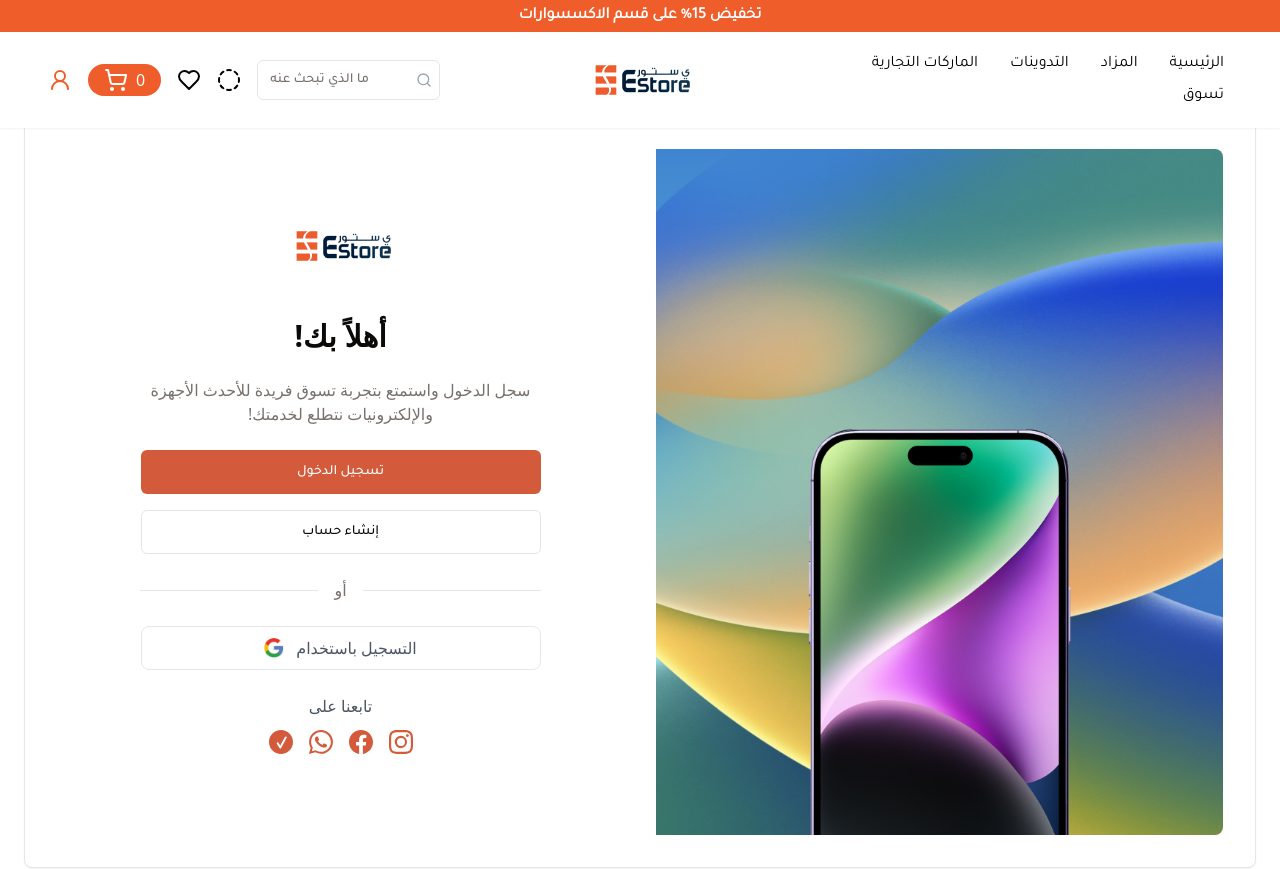
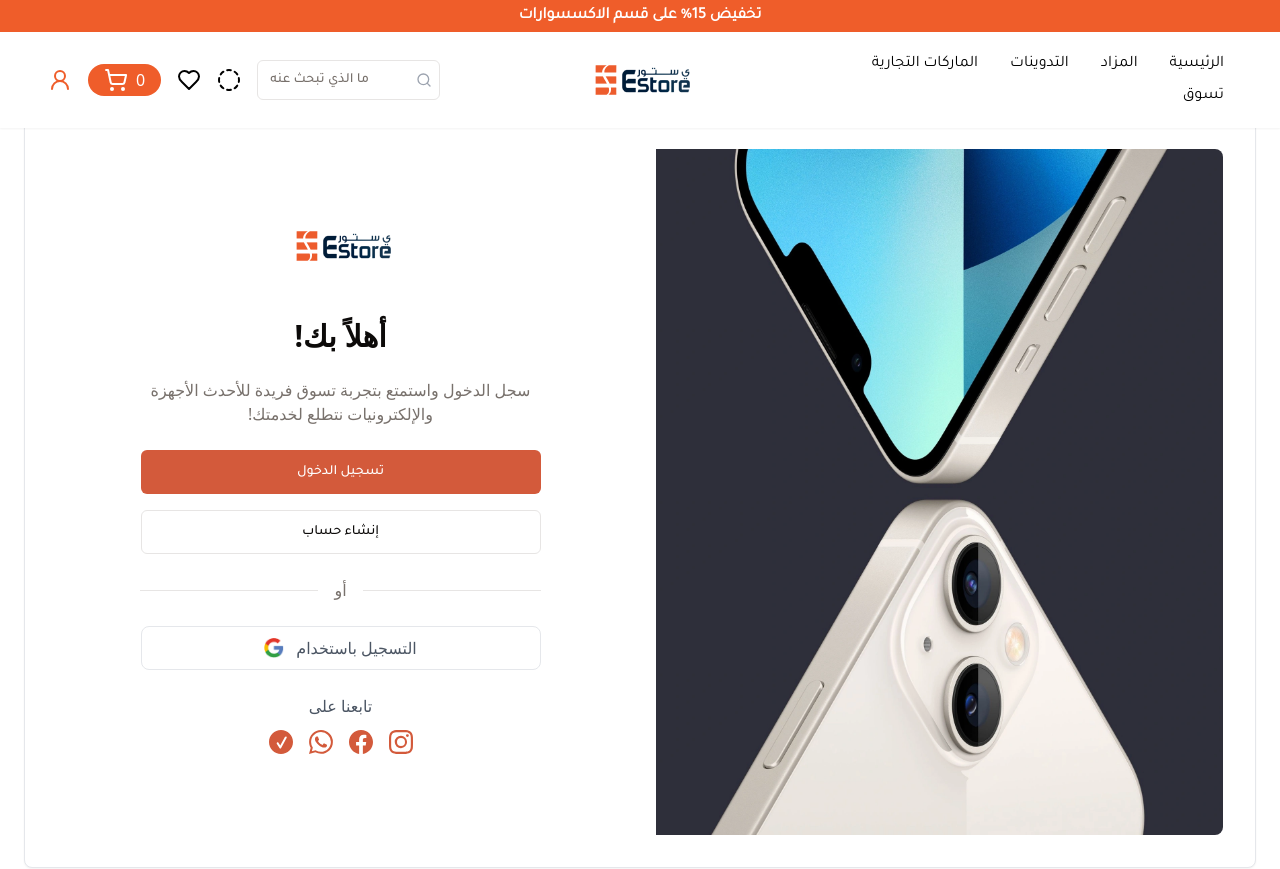
Before and after one commit to devhouse-org/e-store-frontend, a React (Vite) app: page /dashboard in a window 1280 px wide. Shown: the top 869 px of the page. Built offline with nearby package versions, Linux system fonts and the light colour scheme.

Commit message:
login bg

```diff
--- a/src/pages/dashboard/ProfileDash.tsx
+++ b/src/pages/dashboard/ProfileDash.tsx
@@ -15,7 +15,7 @@ const ProfileDash: React.FC = () => {
               <div className="hidden md:block h-full">
                 <div className="relative w-full h-full flex items-center justify-center">
                   <img
-                    src="src/assets/images/login_phone.png"
+                    src="src/assets/images/login_bg.webp"
                     alt="Decorative"
                     className="absolute inset-0 object-cover w-full h-full rounded-r-lg"
                   />
```
Also changed, not shown: src/assets/images/login_bg.webp (added).
